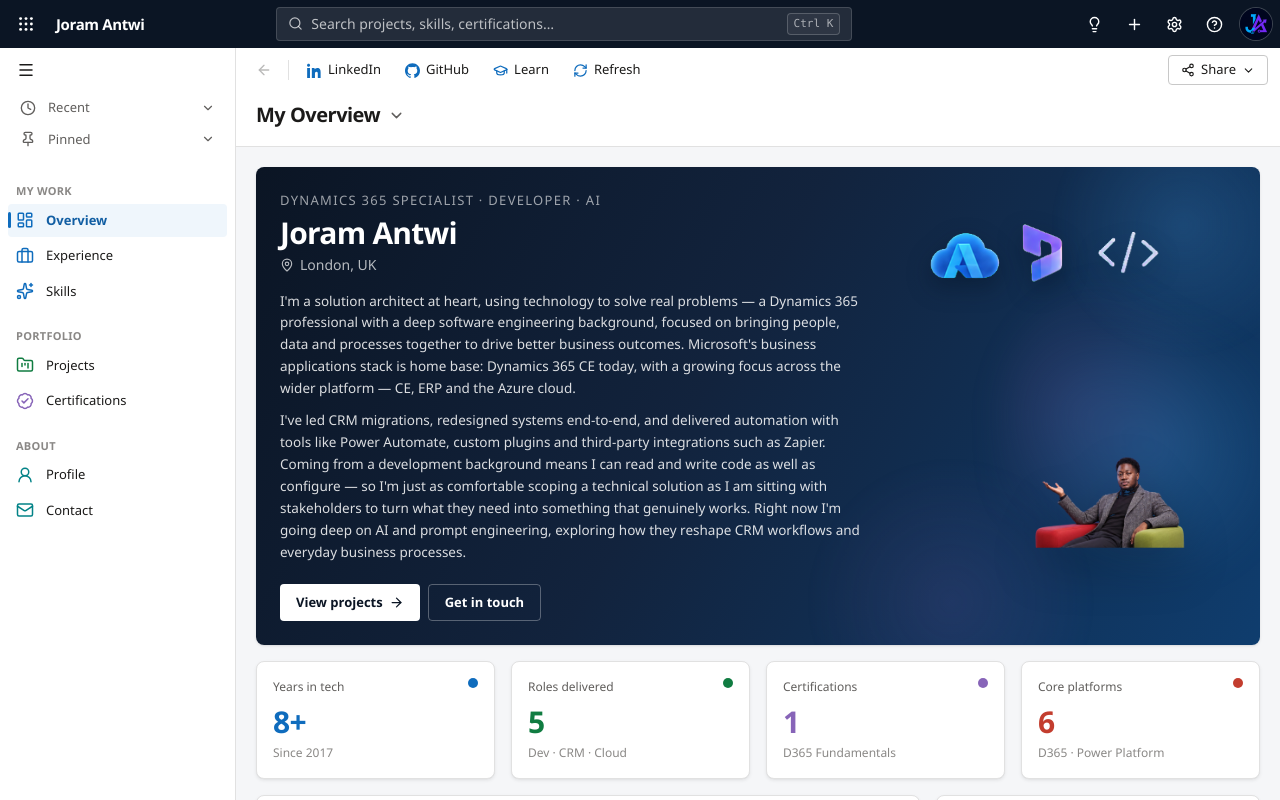
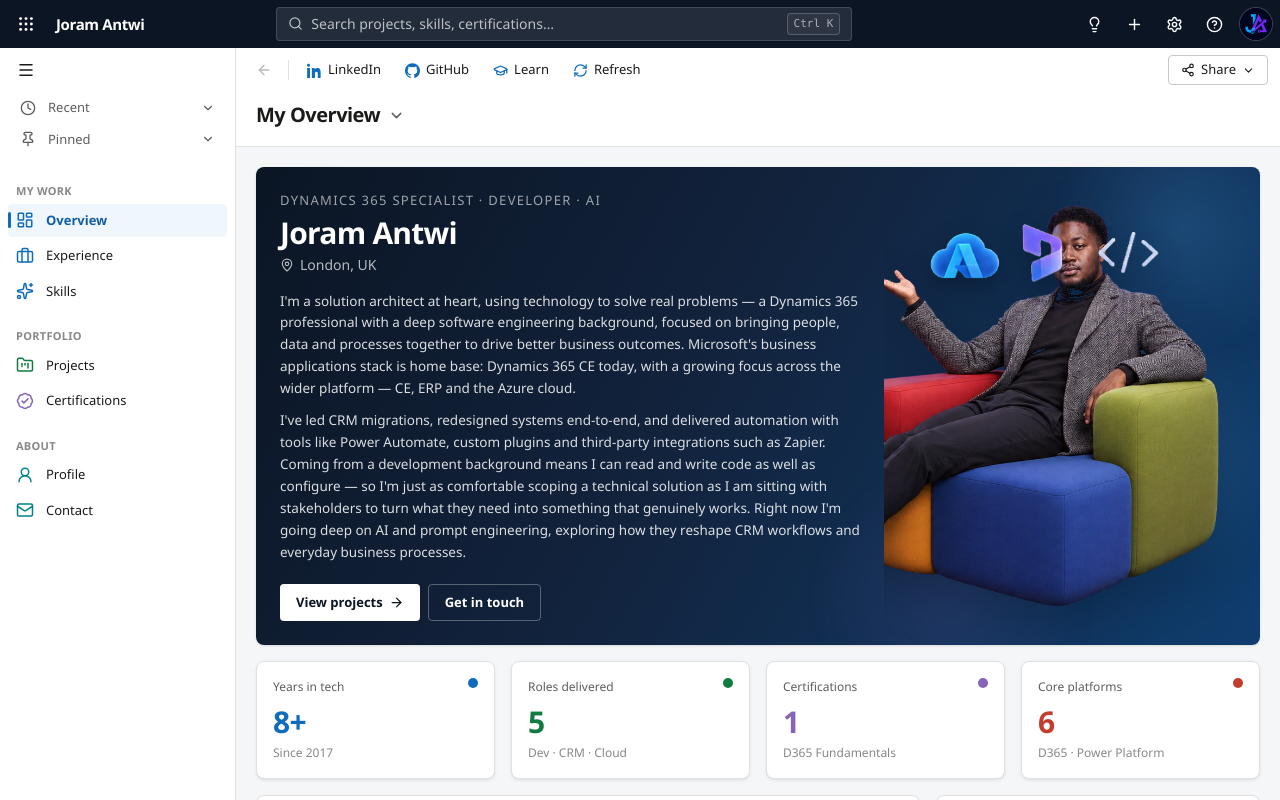
Before and after one commit to joramantwi/Joram-Portfolio, a Next.js app: page / in a window 1280 px wide. Built offline with nearby package versions, Linux system fonts and the light colour scheme.

Commit message:
Repair full tech lounge artwork

```diff
--- a/src/components/TechLounge.module.css
+++ b/src/components/TechLounge.module.css
@@ -26,9 +26,10 @@
   right: clamp(0.25rem, 1.2vw, 1rem);
   bottom: 0.75rem;
   z-index: 2;
-  width: min(42rem, 96%);
-  height: auto;
+  width: auto;
+  height: calc(100% - 1.5rem);
   max-width: none;
+  max-height: calc(100% - 1.5rem);
   object-fit: contain;
   object-position: right bottom;
   filter: drop-shadow(0 18px 24px rgb(0 0 0 / 20%));
@@ -138,9 +139,11 @@
   }
 
   .portrait {
-    right: -1rem;
+    right: 0;
     bottom: 0.5rem;
-    width: min(43rem, 108%);
+    width: auto;
+    height: calc(100% - 1rem);
+    max-height: calc(100% - 1rem);
   }
 
   .iconCluster {
@@ -158,9 +161,11 @@
   }
 
   .portrait {
-    right: -2rem;
+    right: -0.5rem;
     bottom: 0.25rem;
-    width: 118%;
+    width: auto;
+    height: calc(100% - 0.5rem);
+    max-height: calc(100% - 0.5rem);
   }
 
   .iconCluster {
--- a/src/components/TechLounge.tsx
+++ b/src/components/TechLounge.tsx
@@ -39,10 +39,10 @@ export default function TechLounge() {
 
       <Image
         className={styles.portrait}
-        src="/hero/joram-tech-lounge-fixed.png"
+        src="/hero/joram-tech-lounge-complete-v2.png"
         alt=""
-        width={1672}
-        height={941}
+        width={1036}
+        height={836}
         sizes="(min-width: 1024px) 52vw, (min-width: 640px) 82vw, 112vw"
         preload
       />
```
Also changed, not shown: public/hero/joram-tech-lounge-complete-v2.png (added), public/hero/joram-tech-lounge-fixed.png (deleted).
